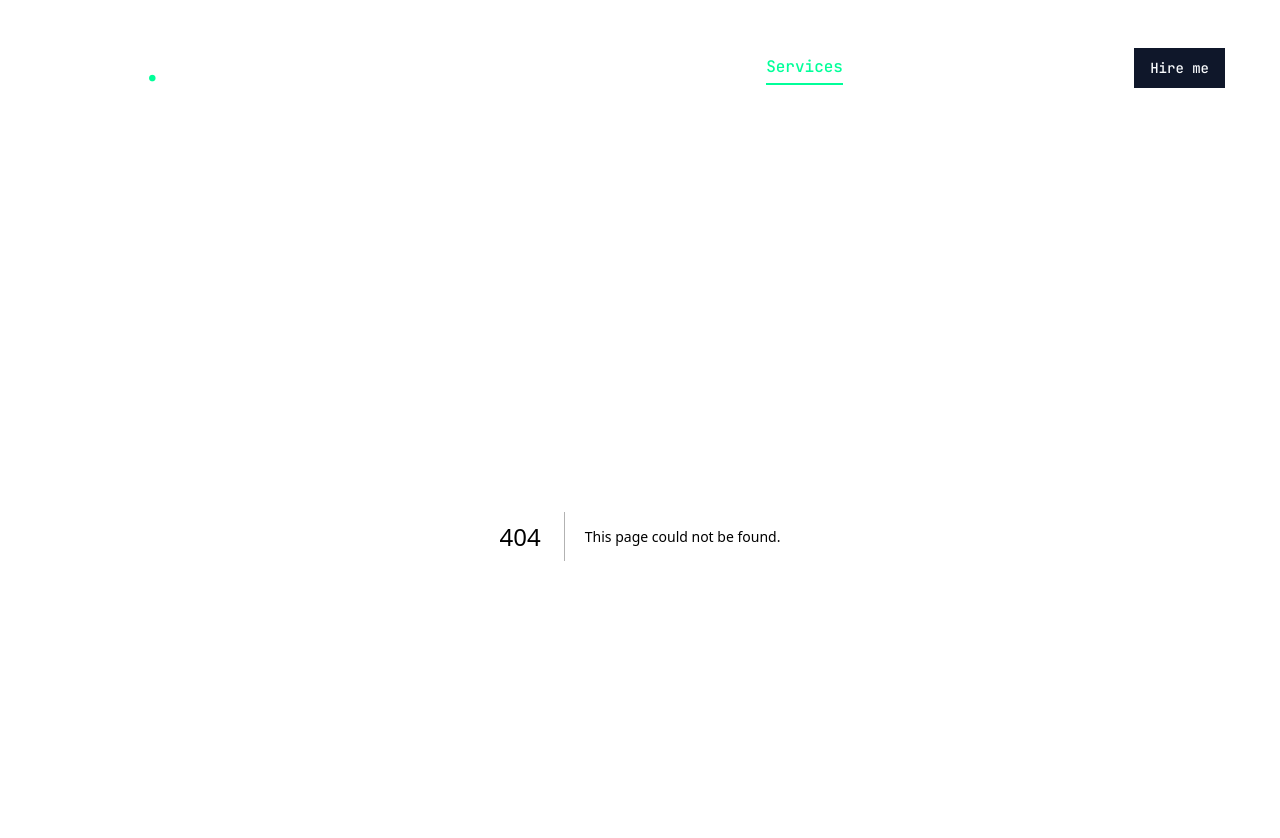
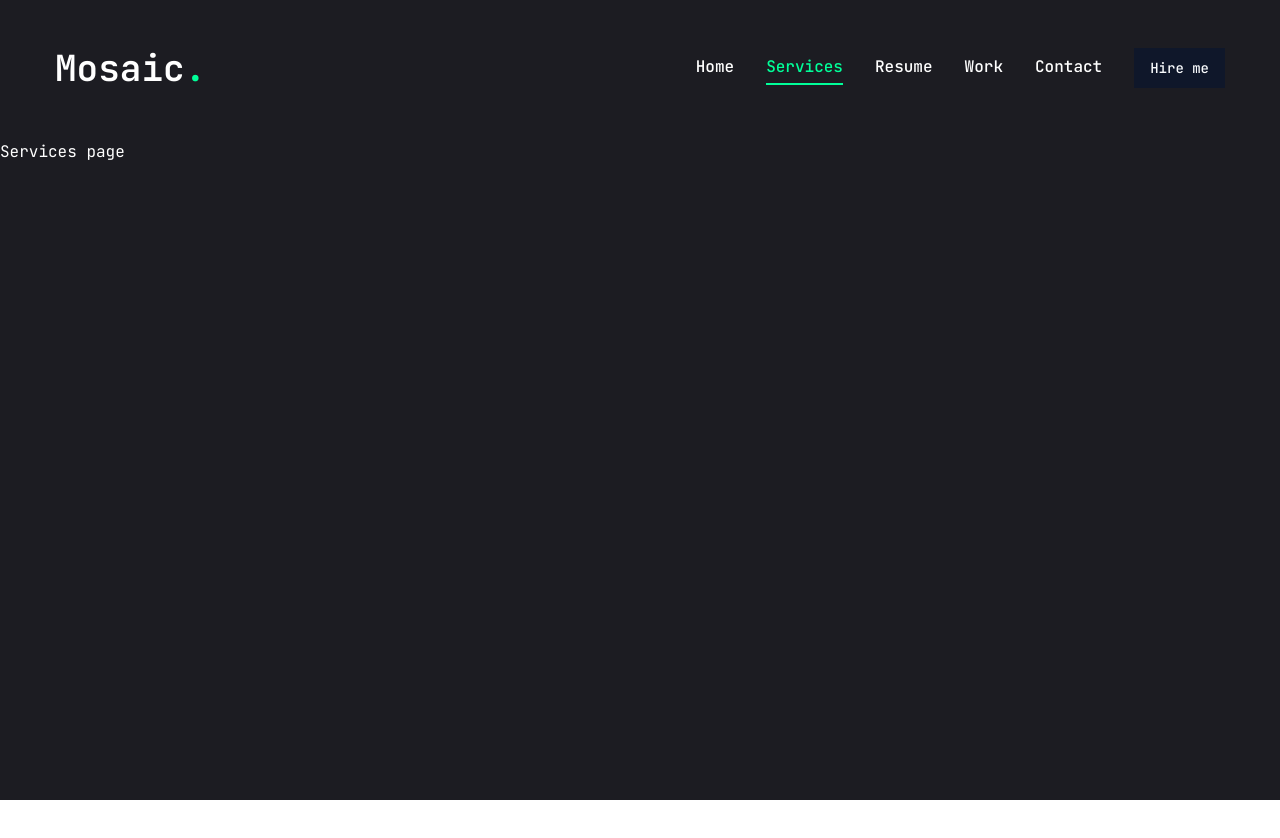
Before and after one commit to MosiacDesigns/mosaic-portfolio, a Next.js app: page /services in a window 1280 px wide. Before the commit this address had no page. Shown: the top 838 px of the page. After the commit the page ends 800 px from the top, so only its background shows below. Built offline with nearby package versions, Linux system fonts and the light colour scheme.

Commit message:
chore: pathname change staircase animations.

```diff
--- a/package.json
+++ b/package.json
@@ -17,6 +17,7 @@
     "@radix-ui/react-tooltip": "^1.1.3",
     "class-variance-authority": "^0.7.0",
     "clsx": "^2.1.1",
+    "framer-motion": "^11.11.9",
     "lucide-react": "^0.453.0",
     "next": "14.2.15",
     "react": "^18",
--- a/src/app/layout.tsx
+++ b/src/app/layout.tsx
@@ -2,6 +2,8 @@
 import { JetBrains_Mono } from "next/font/google";
 import "./globals.css";
 import Header from "@/components/Header";
+import PageTransition from "@/components/PageTransition";
+import StairTransition from "@/components/StairTransition";
 
 const jetbrainsMono = JetBrains_Mono({
   subsets: ["latin"],
@@ -23,7 +25,8 @@
     <html lang="en">
       <body className={`${jetbrainsMono.variable}`}>
         <Header />
-        {children}
+        <StairTransition />
+        <PageTransition>{children}</PageTransition>
       </body>
     </html>
   );
--- /dev/null
+++ b/src/app/services/page.tsx
@@ -0,0 +1,5 @@
+import React from "react";
+
+export default function Services() {
+  return <div>Services page</div>;
+}
--- a/src/components/Header.jsx
+++ b/src/components/Header.jsx
@@ -9,7 +9,7 @@
         {/* Logo */}
         <Link href="/">
           <h1 className="text-4xl font-semibold">
-            Luke<span className="text-accent">.</span>
+            Mosaic<span className="text-accent">.</span>
           </h1>
         </Link>
 
--- /dev/null
+++ b/src/components/PageTransition.jsx
@@ -0,0 +1,28 @@
+"use client";
+
+import { AnimatePresence, motion } from "framer-motion";
+import { usePathname } from "next/navigation";
+
+const PageTransition = ({ children }) => {
+  const pathname = usePathname();
+
+  return (
+    <AnimatePresence>
+      <div key={pathname}>
+        {/* This animation is to give a background primary for n seconds */}
+        <motion.div
+          initial={{ opacity: 1 }}
+          animate={{
+            opacity: 0,
+            transition: { delay: 1, duration: 0.4, ease: "easeInOut" },
+          }}
+          className="h-screen w-screen fixed bg-primary top-6 pointer-events-none"
+        />
+
+        {children}
+      </div>
+    </AnimatePresence>
+  );
+};
+
+export default PageTransition;
--- /dev/null
+++ b/src/components/StairTransition.jsx
@@ -0,0 +1,56 @@
+"use client";
+import { AnimatePresence, motion } from "framer-motion";
+import { usePathname } from "next/navigation";
+
+const TOTAL_STEPS = 6;
+
+const stairAnimation = {
+  // When the animation is coming in
+  initial: {
+    top: "0%",
+  },
+  animate: {
+    top: "100%",
+  },
+
+  // Defines when the animated div is being removed
+  exit: {
+    top: ["100%", "0%"],
+  },
+};
+
+const reverseIndex = (index) => {
+  return TOTAL_STEPS - index - 1;
+};
+
+const StairTransition = () => {
+  const pathname = usePathname();
+
+  return (
+    <AnimatePresence mode="wait">
+      <div key={pathname}>
+        <div className="h-screen w-screen fixed top-0 left-0 right-0 pointer-events-none z-40 flex">
+          {[...Array(TOTAL_STEPS)].map((_, index) => {
+            return (
+              <motion.div
+                key={index}
+                variants={stairAnimation}
+                initial="initial"
+                animate="animate"
+                exit="exit"
+                transition={{
+                  duration: 0.4,
+                  ease: "easeInOut",
+                  delay: reverseIndex(index) * 0.1,
+                }}
+                className="h-full w-full bg-white relative"
+              />
+            );
+          })}
+        </div>
+      </div>
+    </AnimatePresence>
+  );
+};
+
+export default StairTransition;
```
Also changed, not shown: 1 other file (tests, documents, lock files or other folders).
